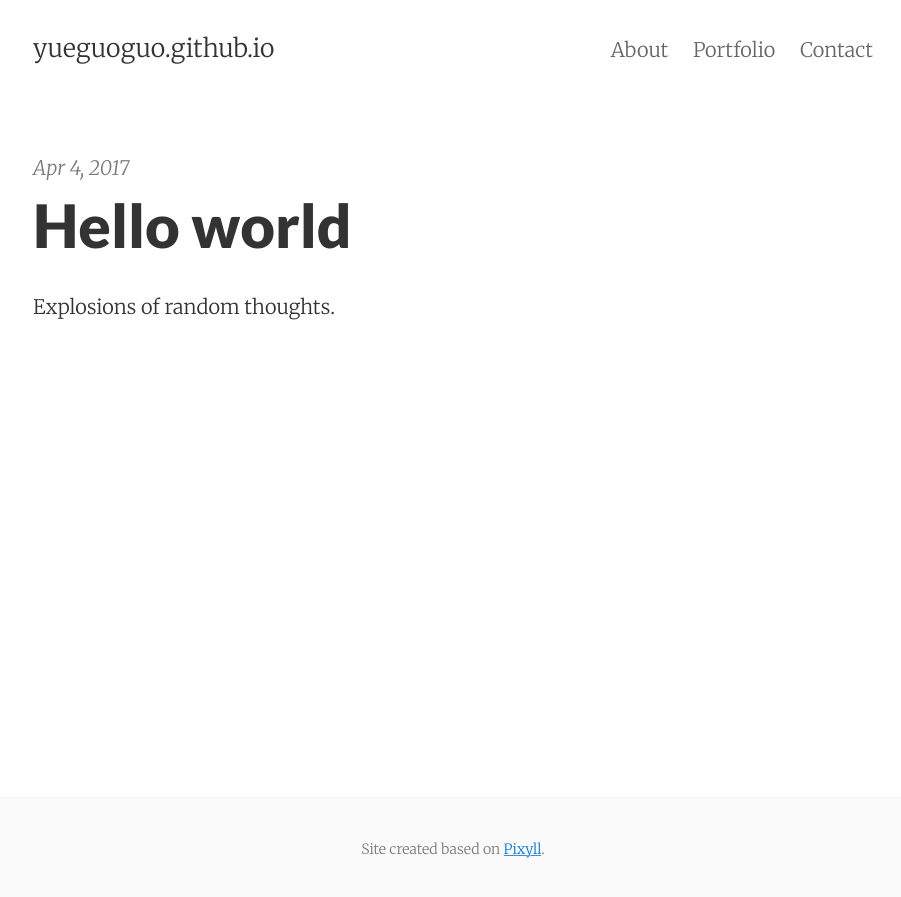
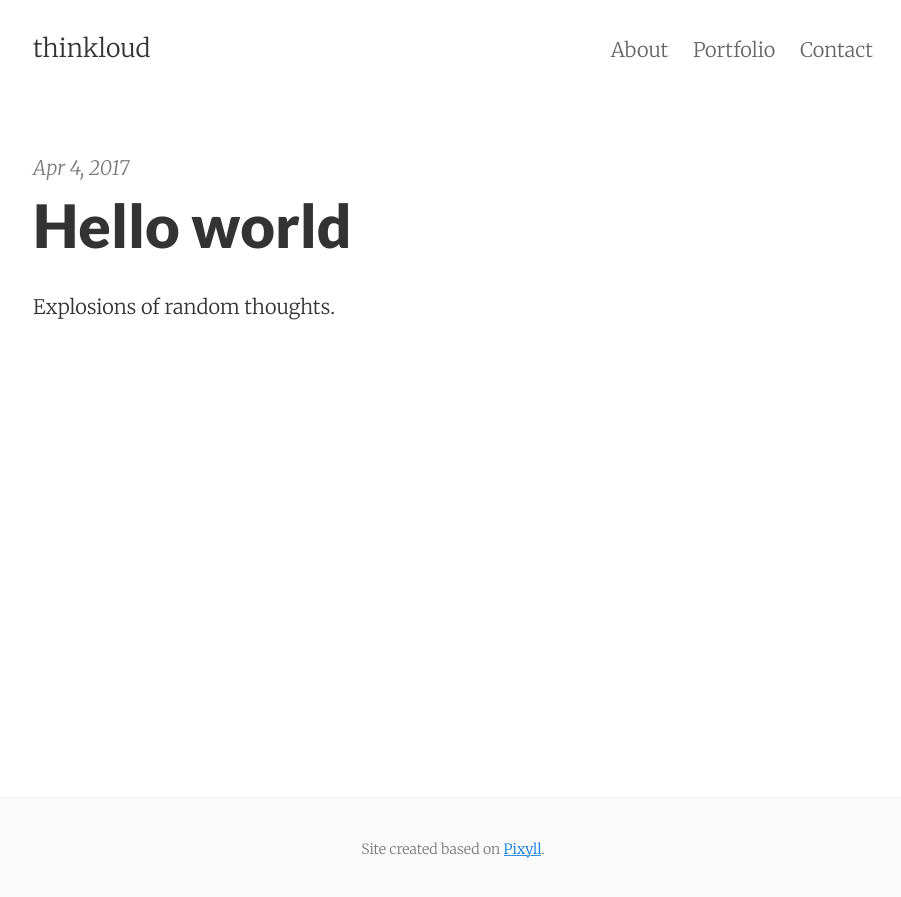
Before and after one commit to yueguoguo/yueguoguo.github.io, a Jekyll site: the page built from index.html, in a window 1280 px wide. Shown: the top 897 px of the page, without its empty margins (187-1088 px from the left). Built offline with Jekyll 4.4.1, drawn with Linux system fonts in a browser that asks for light colours; the list of posts is cut into pages by our own code.

Commit message:
Update _config.yml

```diff
--- a/_config.yml
+++ b/_config.yml
@@ -1,5 +1,5 @@
 # Site settings
-title:       *thinkloud
+title:       thinkloud
 email:       yueguoguo1024@gmail.com
 author:      Le Zhang
 description: "Exploiting patterns from randomness."
```
